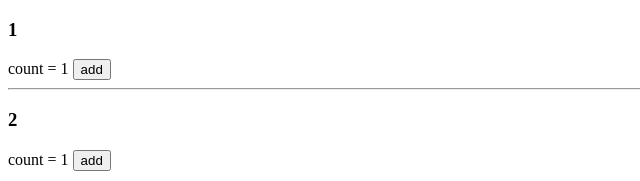
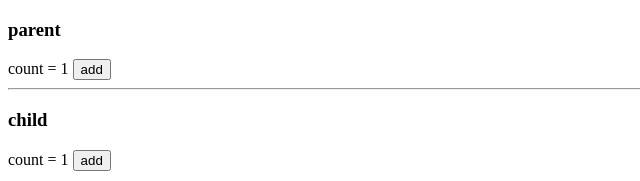
Before and after one commit to david-bulte/changedetection, an Angular app: page / in a window 1280 px wide. Shown: the top 181 px of the page, without its empty margins (0-640 px from the left). Built offline with nearby package versions, Linux system fonts and the light colour scheme.

Commit message:
changed some titles

```diff
--- a/src/app/child.component.ts
+++ b/src/app/child.component.ts
@@ -3,7 +3,7 @@ import { ChangeDetectionStrategy, Component, Input, OnInit } from '@angular/core
 @Component({
   selector: 'app-child',
   template: `
-    <h3>2</h3>
+    <h3>child</h3>
     count = {{count?.value}}
     <button (click)="add()">add</button>
   `,
--- a/src/app/parent.component.ts
+++ b/src/app/parent.component.ts
@@ -3,7 +3,7 @@ import { ChangeDetectionStrategy, Component, OnInit } from '@angular/core';
 @Component({
   selector: 'app-parent',
   template: `
-    <h3>1</h3>
+    <h3>parent</h3>
     count = {{count?.value}}
     <button (click)="add()">add</button>
 
```
